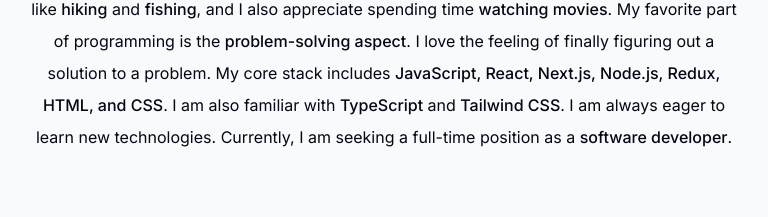
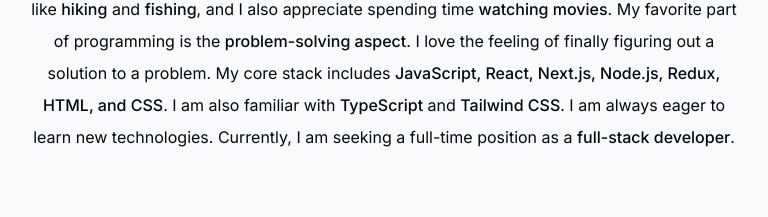
Before and after one commit to Bob-UA/portfolio, a Next.js app: page / in a window 1280 px wide. Shown: the part 1535-1752 px from the top of the page, without its empty margins (256-1024 px from the left). Built offline with nearby package versions, Linux system fonts and the light colour scheme; no server answers.

Commit message:
changed about

```diff
--- a/components/about.tsx
+++ b/components/about.tsx
@@ -65,7 +65,7 @@
         <span className="font-medium">TypeScript</span> and{" "}
         <span className="font-medium">Tailwind CSS</span>. I am always eager to
         learn new technologies. Currently, I am seeking a full-time position as
-        a <span className="font-medium">software developer</span>.
+        a <span className="font-medium">full-stack developer</span>.
       </p>
     </motion.section>
   );
```
